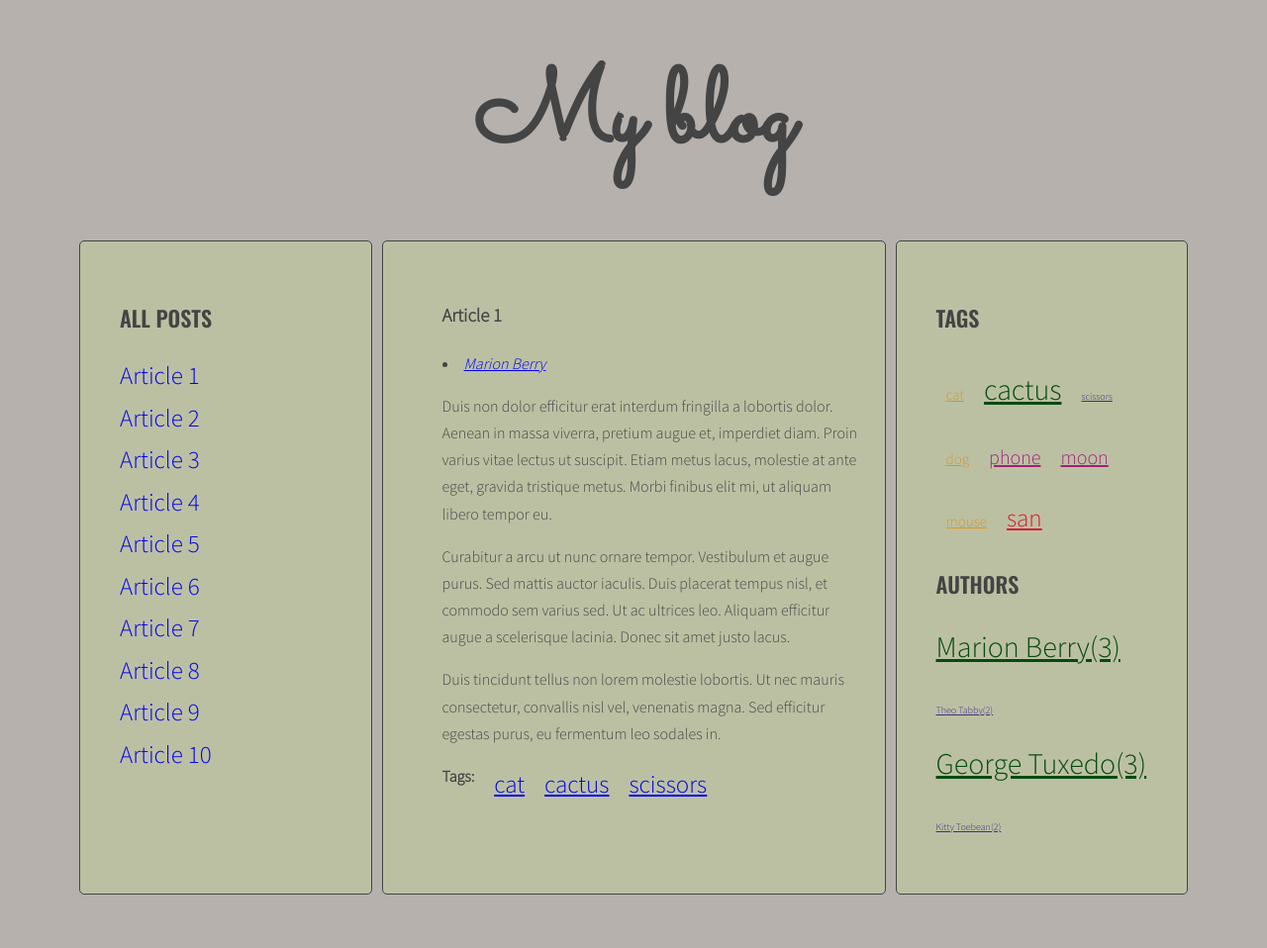
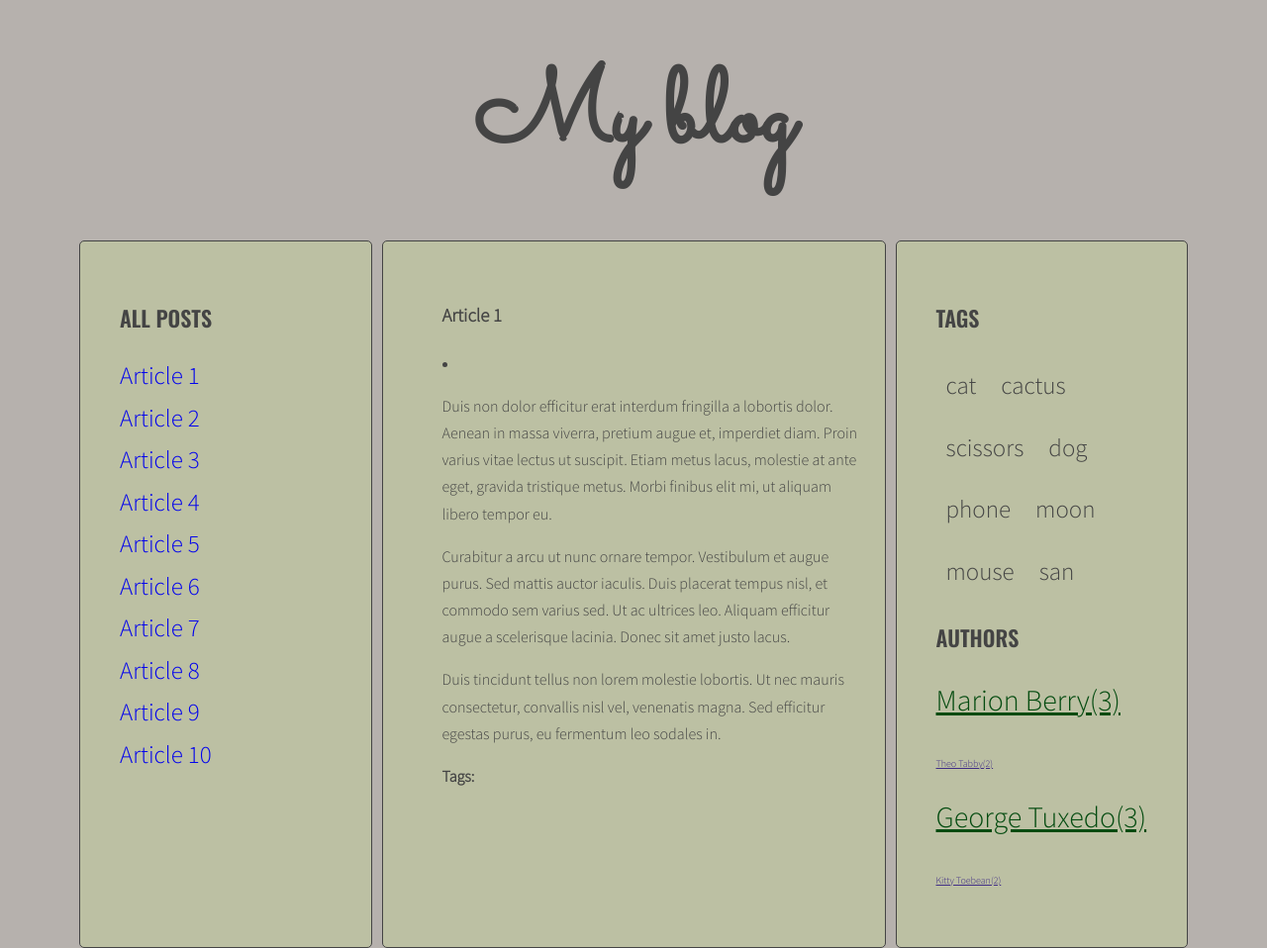
Before and after one commit to mocarz21/javascript-blog, a website: page index.html in a window 1280 px wide. Shown: the whole page at 99% size. Before the commit the page ends 912 px from the top, so only its background shows below. Drawn offline with nearby package versions, Linux system fonts and the light colour scheme.

Commit message:
add template

```diff
--- a/index.html
+++ b/index.html
@@ -200,6 +200,21 @@
           </main>
         </div>
       </div>
+      <script id="template-article-link" type="text/x-handlebars-template">
+        <li><a href="#{{ id }}"><span>{{ title }}</span></a></li>
+      </script>
+      <script id="template-article-tag" type="text/x-handlebars-template">
+        <li></li> <a href="#{{ id }}"><span>{{ title }}</span></a></li>
+      </script>
+      <script id="template-article-author" type="text/x-handlebars-template">
+        <li><a href="#{{ id }}"><span>{{ title }}</span></a></li>
+      </script>
+      <script id="template-tag-cloud-link" type="text/x-handlebars-template">
+        {{#each tags}}
+        <li     class= <span>{{class-tag}}</span>                     {{ tag }}</li>
+        {{/each}}
+      </script>
+    <script src="https://cdnjs.cloudflare.com/ajax/libs/handlebars.js/4.1.0/handlebars.min.js"></script>
     <script src="js/script.js"></script>
 </body>
 </html>
--- a/js/script.js
+++ b/js/script.js
@@ -1,3 +1,12 @@
+const templates = {
+  articleLink: Handlebars.compile(document.querySelector('#template-article-link').innerHTML),
+  articleAuthor: Handlebars.compile(document.querySelector('#template-article-author').innerHTML),
+  articleTag: Handlebars.compile(document.querySelector('#template-article-tag').innerHTML),
+  tagCloudLink: Handlebars.compile(document.querySelector('#template-tag-cloud-link').innerHTML)
+};
+
+
+
 const opts = {
   articleSelector : '.post',
   titleSelector : '.post-title',
@@ -70,7 +79,9 @@ function generateTitleLinks(customSeelector=''){
     let titlename= titleFind.innerHTML;
 
     /* create HTML of the link */
-    const linkHTML ='<li><a href=#'+ articleId +'><span>'+ titlename + '</span></a></li>';
+    //const linkHTML ='<li><a href=#'+ articleId +'><span>'+ titlename + '</span></a></li>';
+    const linkHTMLData = {id: articleId, title: titlename};
+    const linkHTML = templates.articleLink(linkHTMLData);
 
     /* insert link into html variable */
     html = html + linkHTML;
@@ -149,10 +160,12 @@ function generateTags(){
     for(let tag of arrayDataTags){
 
       /* generate HTML of the link */
-      const htmlLink = '<li><a href=#tag-' + tag + '><span>' + tag + '</span></a></li>';
+      //const linkHTML = '<li><a href=#tag-' + tag + '><span>' + tag + '</span></a></li>';
+      const linkHTMLData = {id: tag, tagName: tag};
+        const linkHTML = templates.articleTag(linkHTMLData);
 
       /* add generated code to html variable */
-      html = html + htmlLink ;
+      html = html + linkHTML ;
 
       /* [NEW] check if this link is NOT already in allTags */
       if(!allTags[tag]){
@@ -182,7 +195,8 @@ function generateTags(){
   /* [NEW] create variable for all links HTML code */
   const tagsParams = calculateTagsParams(allTags);
 
-  let allTagsHTML = '';
+  //let allTagsHTML = '';
+  const allTagsData = {tags: []};
 
   /* [NEW] START LOOP: for each tag in allTags: */
   for(let tag in allTags){
@@ -190,14 +204,23 @@ function generateTags(){
 
     //allTagsHTML += '<li><a href=#tag-' + tag + '><span>' + tag + ' (' + allTags[tag] + ') ' + '</span></a></li>';
     const tagLinkHTML = '<li><a href=#tag-' + tag + ' class="' +  calculateTagClass(allTags[tag], tagsParams) + '"<span>' +  tag  + '</a></li>';
-    allTagsHTML += tagLinkHTML;
+
+
+    //allTagsHTML += tagLinkHTML;
+    allTagsData.tags.push({
+      tag: tag,
+      count: allTags[tag],
+      className: calculateTagClass(allTags[tag], tagsParams)
+    });
 
     /* [NEW] END LOOP: for each tag in allTags: */
 
   }
 
   /*[NEW] add HTML from allTagsHTML to tagList */
-  tagList.innerHTML = allTagsHTML;
+  //tagList.innerHTML = allTagsHTML;
+  tagList.innerHTML = templates.tagCloudLink(allTagsData);
+  console.log('sadasd' ,allTagsData)
 
 }
 generateTags();
@@ -312,10 +335,11 @@ const generateAuthors = function(){
     let dataAuthor = article.getAttribute('data-author');
 
     /* generate HTML of the link */
-    const htmlLink = '<li><a href="#author-' + dataAuthor +'"><span>' + dataAuthor +'</span></a></li>';
-
+    //const linkHTML = '<li><a href="#author-' + dataAuthor +'"><span>' + dataAuthor +'</span></a></li>';
+    const linkHTMLData = {id: dataAuthor, authorName: dataAuthor};
+    const linkHTML = templates.articleAuthor(linkHTMLData);
     /* add generated code to html variable */
-    html=html + htmlLink ;
+    html=html + linkHTML ;
 
     /* [NEW] check if this link is NOT already in allTags */
     if(!allAutors[dataAuthor]){
@@ -417,4 +441,5 @@ const addClickListenersToAuthors = function(){
 
 };
 addClickListenersToAuthors();
-                                        //nie działa filtrowanie autorów  czemu ????
+                                        //nie działa filtrowanie autorów  czemu ????"globals": {
+                                         //"Handlebars": false
```
Also changed, not shown: .eslintrc.json.
